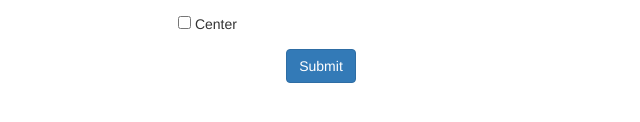
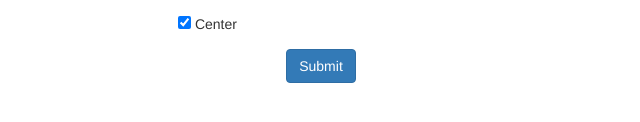
Before and after one commit to MetaD/hierarchyDragNDrop, a plain HTML site: page index.html in a window 1280 px wide. Shown: the part 466-588 px from the top of the page, 319-959 px from the left. Drawn offline with nearby package versions, Linux system fonts and the light colour scheme.

Commit message:
default center

```diff
--- a/index.html
+++ b/index.html
@@ -53,7 +53,7 @@
                         </div>
                     </div>
                     <div class="form-group">
-                        <input name="center" type="checkbox"> Center
+                        <input name="center" type="checkbox" checked> Center
                     </div>
 
                     <button id="submit" type="submit" class="btn btn-primary submit-btn">Submit</button>
```
